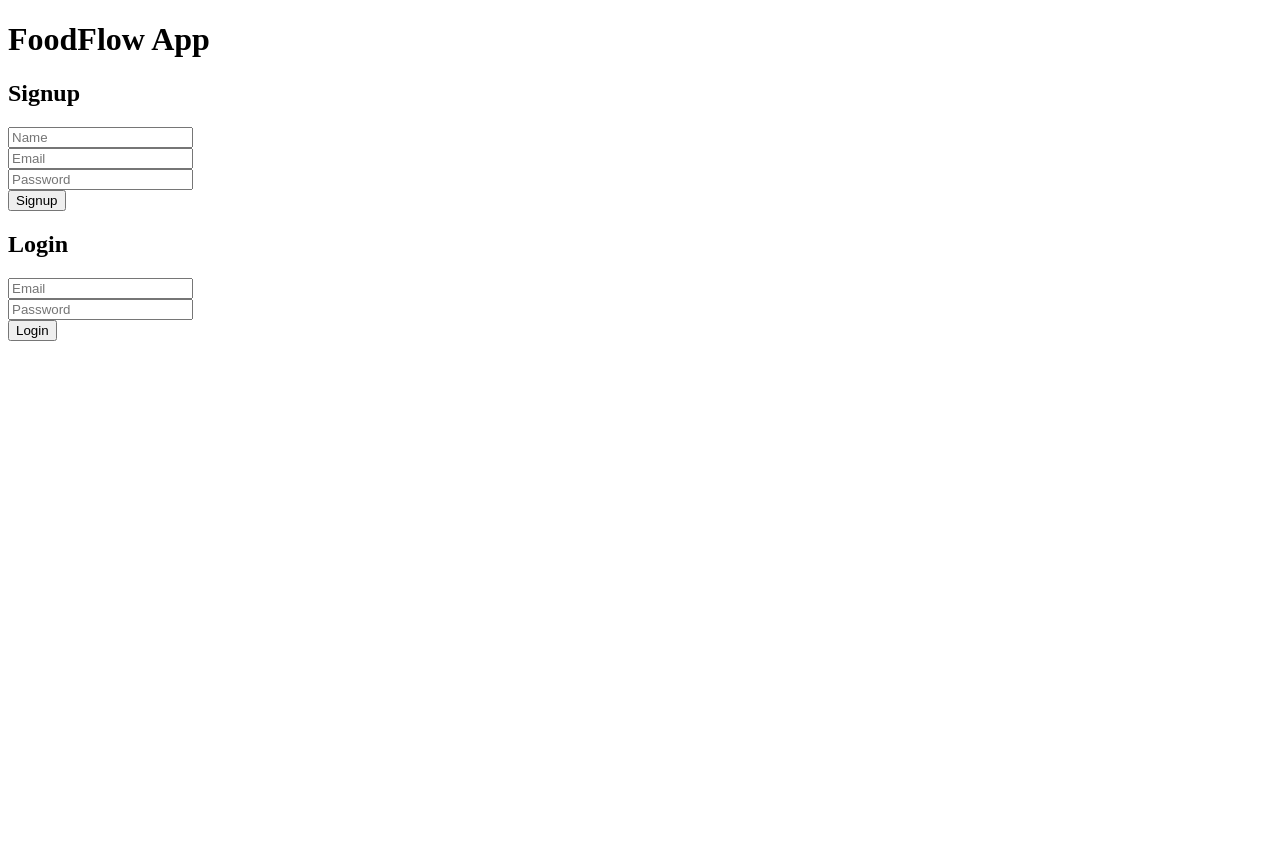
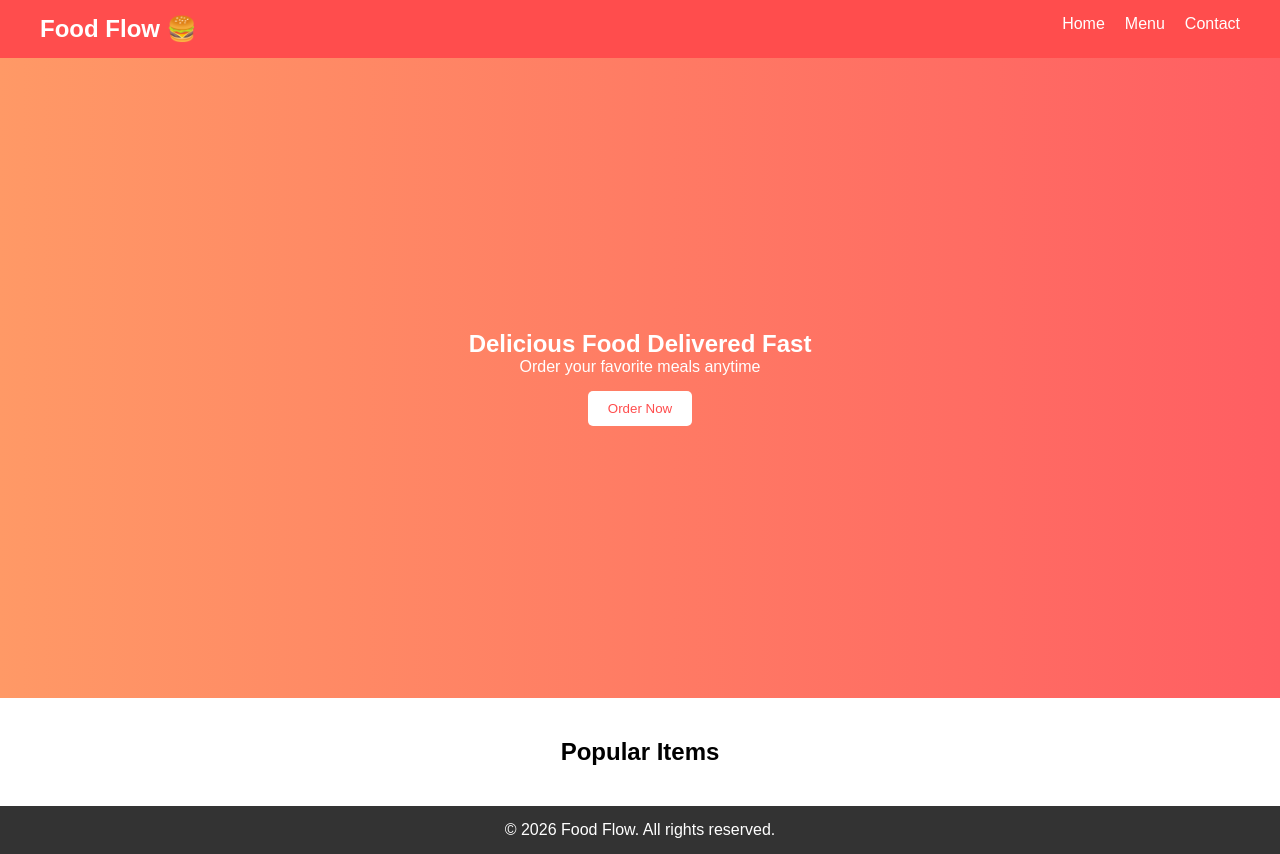
Before and after one commit to srushtishelkece-svg/food_flow_project, a plain HTML site: page client/index.html in a window 1280 px wide. Before the commit the page ends 800 px from the top, so only its background shows below. Drawn offline with Linux system fonts and the light colour scheme; files that its build step writes are made by us from their sources.

Commit message:
update project

```diff
--- a/client/index.html
+++ b/client/index.html
@@ -1,49 +1,47 @@
 <!DOCTYPE html>
-<html>
+<html lang="en">
 <head>
-  <title>FoodFlow</title>
+    <meta charset="UTF-8">
+    <meta name="viewport" content="width=device-width, initial-scale=1.0">
+    <title>Food Flow</title>
+
+    <!-- CSS -->
+    <link rel="stylesheet" href="css/style.css">
 </head>
 <body>
-  <h1>FoodFlow App</h1>
 
-  <h2>Signup</h2>
-  <input id="name" placeholder="Name"><br>
-  <input id="email" placeholder="Email"><br>
-  <input id="password" placeholder="Password"><br>
-  <button onclick="signup()">Signup</button>
+    <!-- Navbar -->
+    <nav>
+        <h2>Food Flow 🍔</h2>
+        <ul>
+            <li><a href="#">Home</a></li>
+            <li><a href="#">Menu</a></li>
+            <li><a href="#">Contact</a></li>
+        </ul>
+    </nav>
 
-  <h2>Login</h2>
-  <input id="lemail" placeholder="Email"><br>
-  <input id="lpassword" placeholder="Password"><br>
-  <button onclick="login()">Login</button>
+    <!-- Hero Section -->
+    <section class="hero">
+        <h1>Delicious Food Delivered Fast</h1>
+        <p>Order your favorite meals anytime</p>
+        <button onclick="orderNow()">Order Now</button>
+    </section>
 
-<script>
-async function signup() {
-  const res = await fetch('http://localhost:5000/api/users/signup', {
-    method: 'POST',
-    headers: {'Content-Type': 'application/json'},
-    body: JSON.stringify({
-      name: document.getElementById('name').value,
-      email: document.getElementById('email').value,
-      password: document.getElementById('password').value
-    })
-  });
-  alert("Signup Done");
-}
+    <!-- Food Cards -->
+    <section class="menu">
+        <h2>Popular Items</h2>
 
-async function login() {
-  const res = await fetch('http://localhost:5000/api/users/login', {
-    method: 'POST',
-    headers: {'Content-Type': 'application/json'},
-    body: JSON.stringify({
-      email: document.getElementById('lemail').value,
-      password: document.getElementById('lpassword').value
-    })
-  });
-  const data = await res.json();
-  alert(data.message);
-}
-</script>
+        <div class="card-container" id="foodContainer">
+            <!-- JS will load items here -->
+        </div>
+    </section>
 
+    <!-- Footer -->
+    <footer>
+        <p>© 2026 Food Flow. All rights reserved.</p>
+    </footer>
+
+    <!-- JS -->
+    <script src="js/script.js"></script>
 </body>
 </html>
--- /dev/null
+++ b/client/style.css
@@ -0,0 +1,95 @@
+* {
+    margin: 0;
+    padding: 0;
+    box-sizing: border-box;
+    font-family: Arial, sans-serif;
+}
+
+/* Navbar */
+nav {
+    display: flex;
+    justify-content: space-between;
+    padding: 15px 40px;
+    background: #ff4d4d;
+    color: white;
+}
+
+nav ul {
+    display: flex;
+    list-style: none;
+}
+
+nav ul li {
+    margin-left: 20px;
+}
+
+nav a {
+    color: white;
+    text-decoration: none;
+}
+
+/* Hero */
+.hero {
+    height: 80vh;
+    display: flex;
+    flex-direction: column;
+    justify-content: center;
+    align-items: center;
+    background: linear-gradient(to right, #ff9966, #ff5e62);
+    color: white;
+    text-align: center;
+}
+
+.hero button {
+    margin-top: 15px;
+    padding: 10px 20px;
+    border: none;
+    background: white;
+    color: #ff4d4d;
+    cursor: pointer;
+    border-radius: 5px;
+}
+
+/* Menu */
+.menu {
+    padding: 40px;
+    text-align: center;
+}
+
+.card-container {
+    display: flex;
+    justify-content: center;
+    gap: 20px;
+    flex-wrap: wrap;
+}
+
+/* Cards */
+.card {
+    width: 200px;
+    background: #fff;
+    padding: 15px;
+    border-radius: 10px;
+    box-shadow: 0 4px 10px rgba(0,0,0,0.1);
+}
+
+.card img {
+    width: 100%;
+    border-radius: 10px;
+}
+
+.card button {
+    margin-top: 10px;
+    padding: 8px;
+    background: #ff4d4d;
+    color: white;
+    border: none;
+    cursor: pointer;
+}
+
+/* Footer */
+footer {
+    text-align: center;
+    padding: 15px;
+    background: #333;
+    color: white;
+}
```
Also changed, not shown: client/app.js (added, +44 -0 lines).
